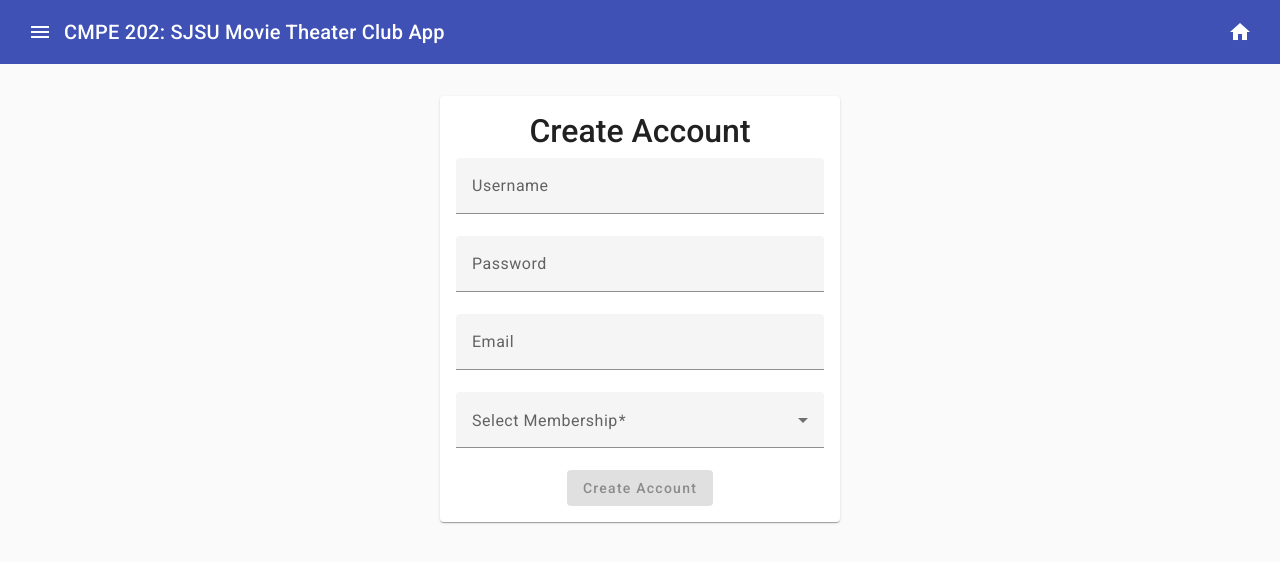
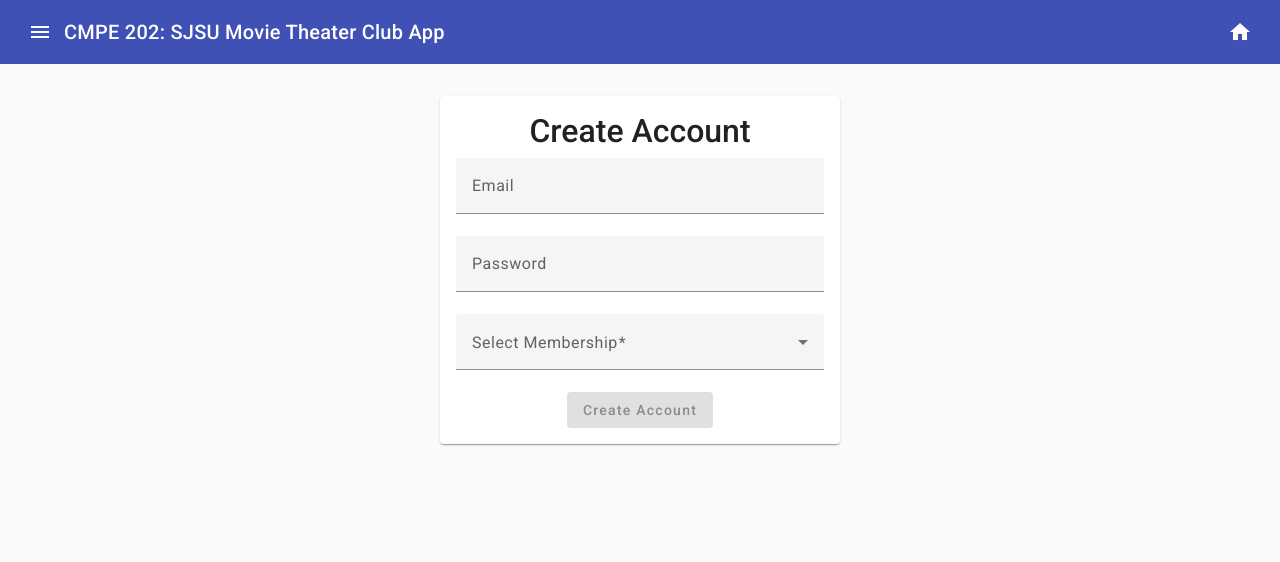
Before and after one commit to gopinathsjsu/team-project-alphaq, an Angular app in the folder movie-theater-club-ui/: page /create-account in a window 1280 px wide. Shown: the top 562 px of the page. Built offline with nearby package versions, Linux system fonts and the light colour scheme.

Commit message:
updated create account component

```diff
--- a/movie-theater-club-ui/src/app/create-account/create-account.component.html
+++ b/movie-theater-club-ui/src/app/create-account/create-account.component.html
@@ -6,21 +6,15 @@
                 Error Creating Account, please try again later
             </mat-error>
             <mat-form-field>
-                <input matInput placeholder="Username" [(ngModel)]="username" name="username" required>
+                <input matInput placeholder="Email" [(ngModel)]="email" name="email" required>
                 <mat-error>
-                    Please provide a valid username
+                    Please provide a valid email address
                 </mat-error>
             </mat-form-field>
             <mat-form-field>
                 <input matInput type="password" placeholder="Password" [(ngModel)]="password" name="password" required>
                 <mat-error>
                     Please provide a valid password
-                </mat-error>
-            </mat-form-field>
-            <mat-form-field>
-                <input matInput placeholder="Email" [(ngModel)]="email" name="email" required>
-                <mat-error>
-                    Please provide a valid email address
                 </mat-error>
             </mat-form-field>
             <mat-form-field>
--- a/movie-theater-club-ui/src/app/create-account/create-account.component.ts
+++ b/movie-theater-club-ui/src/app/create-account/create-account.component.ts
@@ -13,17 +13,16 @@ import { HttpClient, HttpClientModule } from '@angular/common/http';
 })
 export class CreateAccountComponent {
   public errorMessage = true;
-  public username = "";
+  public email = "";
   public password = "";
-  public email = "";
   public membership = "";
   public creditCardNumber = "";
 
   constructor(private httpClient: HttpClient) {}
 
   public onSubmit(): void {
-    const body = {"username":this.username,"password":this.password,"email":this.email,"membership":this.membership,"creditCardNumber":this.creditCardNumber};
-    let http = this.httpClient.post("http://localhost:8080/account/register", body).subscribe(data => {
+    const body = {"email":this.email,"password":this.password,"membership":this.membership,"creditCardNumber":this.creditCardNumber};
+    let http = this.httpClient.post("http://localhost:8080/account/create", body).subscribe(data => {
       console.log(data);
     })
   }
```
